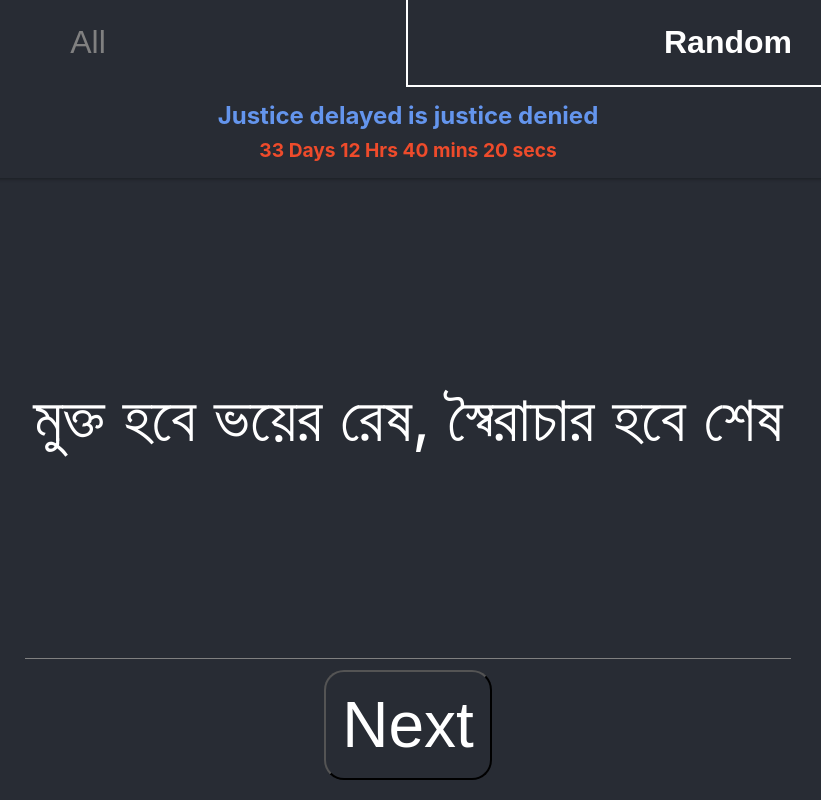
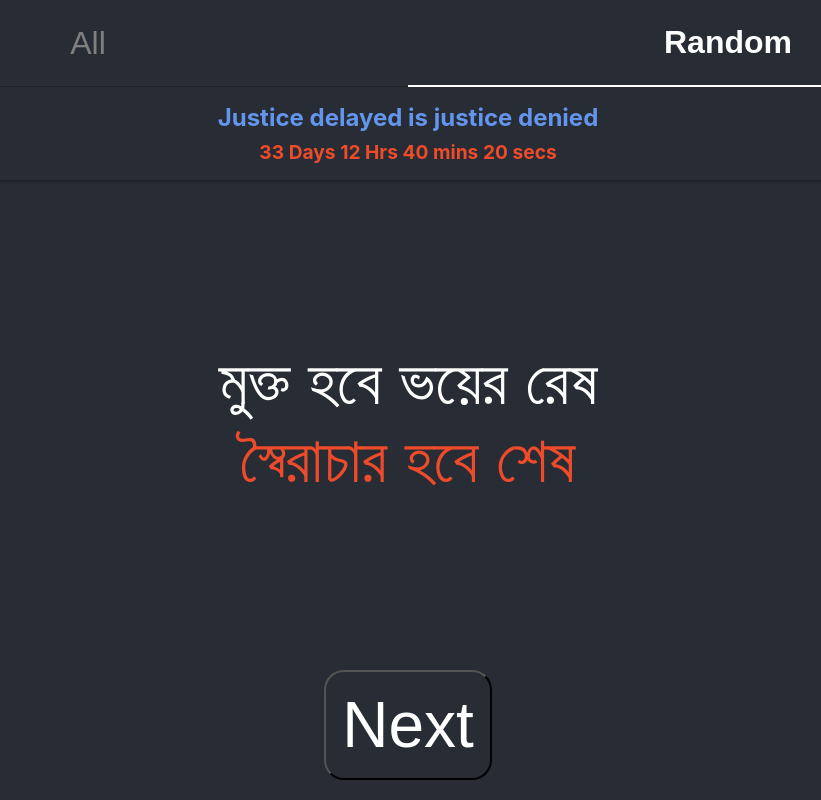
Before and after one commit to nabarunchatterjee/awaj, a React (Create React App) app: page / in a window 1280 px wide. Shown: the whole page, without its empty margins (232-1053 px from the left). Built offline with nearby package versions, Linux system fonts and the light colour scheme.

Commit message:
remove unnecessary rerenders; color chorus in red

```diff
--- a/src/App.css
+++ b/src/App.css
@@ -24,9 +24,9 @@
 .Slogan {
   /* position: fixed;
   top: 150px; */
-  min-height: 60vh;
-  border-bottom: 1px solid gray;
+  /* border-bottom: 1px solid gray; */
   display: flex;
+  flex-direction: column;
   align-items: center;
   justify-content: center;
   padding-right: 8px;
--- a/src/App.jsx
+++ b/src/App.jsx
@@ -1,7 +1,7 @@
 import "./App.css";
 import { useState, useEffect } from "react";
 import slogans from "./slogans";
-import { timeDifference, slogIndex } from "./helpers";
+import { slogIndex } from "./helpers";
 import AllSlogans from "./components/AllSlogans";
 import RandomSlogan from "./components/RandomSlogan";
 import ModeBar from "./components/ModeBar";
@@ -9,27 +9,18 @@ import WaitTime from "./components/WaitTime";
 
 function App() {
   const [sloganIndex, setSloganIndex] = useState(0);
-  const [waitingTime, setWaitingTime] = useState();
   const [mode, setMode] = useState("random");
 
   const handleSloganChange = () => {
     setSloganIndex(slogIndex(0, slogans.length - 1));
   };
 
-  useEffect(() => {
-    handleSloganChange();
-    setWaitingTime(timeDifference());
-    const intervalId = setInterval(() => {
-      setWaitingTime(timeDifference());
-    }, 1000);
-
-    return () => clearInterval(intervalId);
-  }, []);
+  useEffect(() => handleSloganChange(), []);
 
   return (
     <div className="App">
       <ModeBar mode={mode} handleClick={setMode} />
-      <WaitTime time={waitingTime} />
+      <WaitTime />
       {mode === "random" ? (
         <RandomSlogan
           slogan={slogans[sloganIndex]}
--- a/src/components/ModeBar.jsx
+++ b/src/components/ModeBar.jsx
@@ -16,7 +16,7 @@ function ModeButton({ mode, text, handleClick }) {
       style={{
         fontWeight: isCurrentMode ? "bold" : "inherit",
         color: isCurrentMode ? "white" : "gray",
-        outline: isCurrentMode ? "2px solid white" : "none",
+        borderBottom: isCurrentMode ? "2px solid white" : "transparent",
         flex: 1,
         cursor: "pointer",
         padding: "1.5rem",
--- a/src/components/RandomSlogan.jsx
+++ b/src/components/RandomSlogan.jsx
@@ -1,10 +1,23 @@
 export default function RandomSlogan({ slogan, handleClick }) {
   return (
     <div className="Main">
-      <div className="Slogan">{slogan}</div>
+      {/* <div className="Slogan">{slogan}</div> */}
+      <Slogan text={slogan} />
       <button className="Next button" onClick={handleClick}>
         Next
       </button>
     </div>
   );
 }
+
+function Slogan({ text }) {
+  const [lead, chorus] = text.split(",");
+  console.log("lead", lead, "chorus", chorus);
+
+  return (
+    <div style={{ minHeight: "60vh" }} className="Slogan">
+      <div>{lead}</div>
+      <div style={{ color: "#ee4b2b" }}>{chorus}</div>
+    </div>
+  );
+}
--- a/src/components/WaitTime.jsx
+++ b/src/components/WaitTime.jsx
@@ -1,8 +1,21 @@
-export default function WaitTime({ time }) {
+import { useState, useEffect } from "react";
+import { timeDifference } from "../helpers";
+
+export default function WaitTime() {
+  const [waitingTime, setWaitingTime] = useState();
+  useEffect(() => {
+    setWaitingTime(timeDifference());
+    const intervalId = setInterval(() => {
+      setWaitingTime(timeDifference());
+    }, 1000);
+
+    return () => clearInterval(intervalId);
+  }, []);
+
   return (
     <div className="Top">
       <header className="Header">Justice delayed is justice denied</header>
-      <header className="Timer">{time}</header>
+      <header className="Timer">{waitingTime}</header>
     </div>
   );
 }
--- a/src/slogans.js
+++ b/src/slogans.js
@@ -18,6 +18,7 @@ const slogans = [
   "মেয়েরা এত ফেলনা নাকি, লড়াই এখান অনেক বাকি",
   "পুলিস তোমার কিসের ভয়, ধর্ষক তোমার কে হয়",
   "আমার মাটি আমার মা, ধর্ষকদের হবে না",
+  "লড়াই ছেড়ে নড়ছি  না,উৎসবে আর ফিরছি না",
 ];
 
 export default slogans;
```
